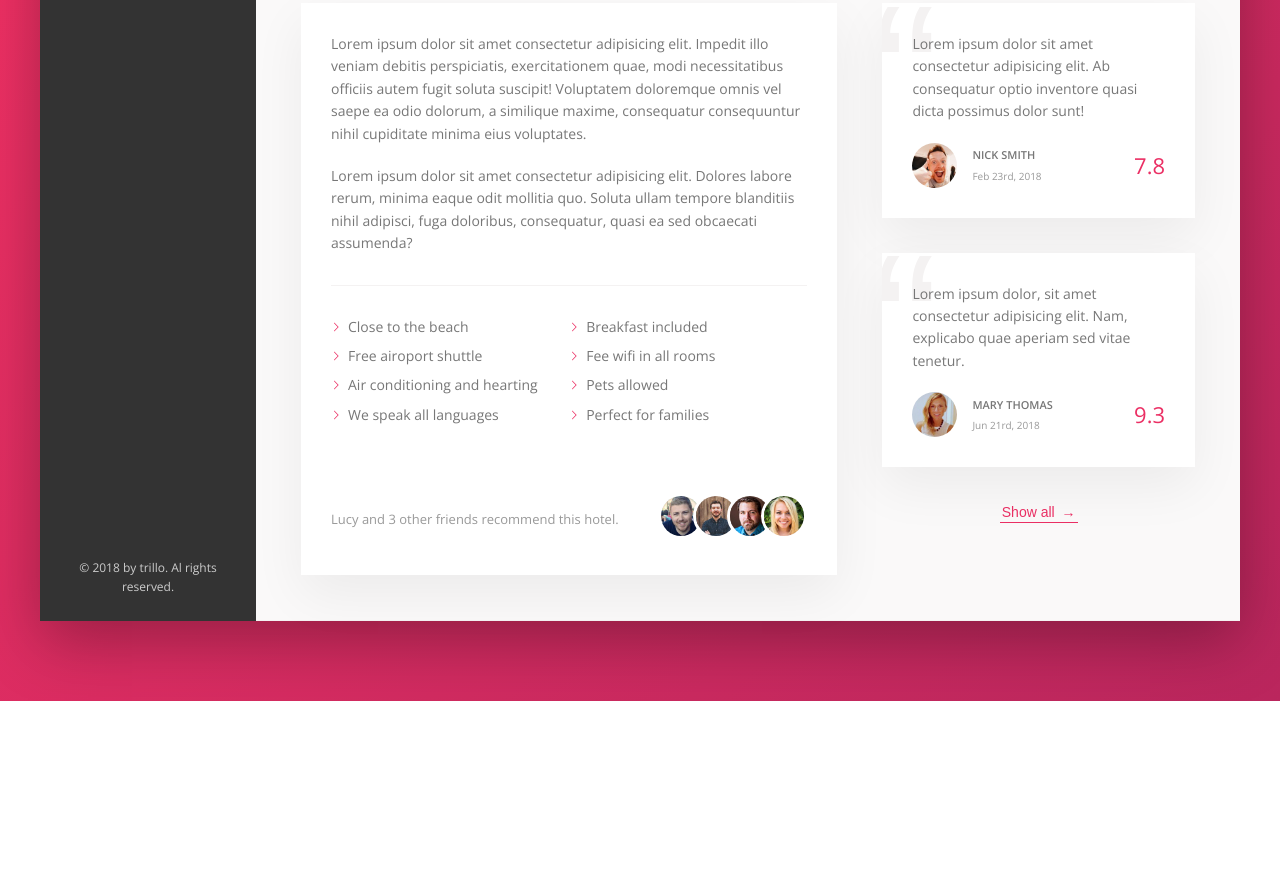
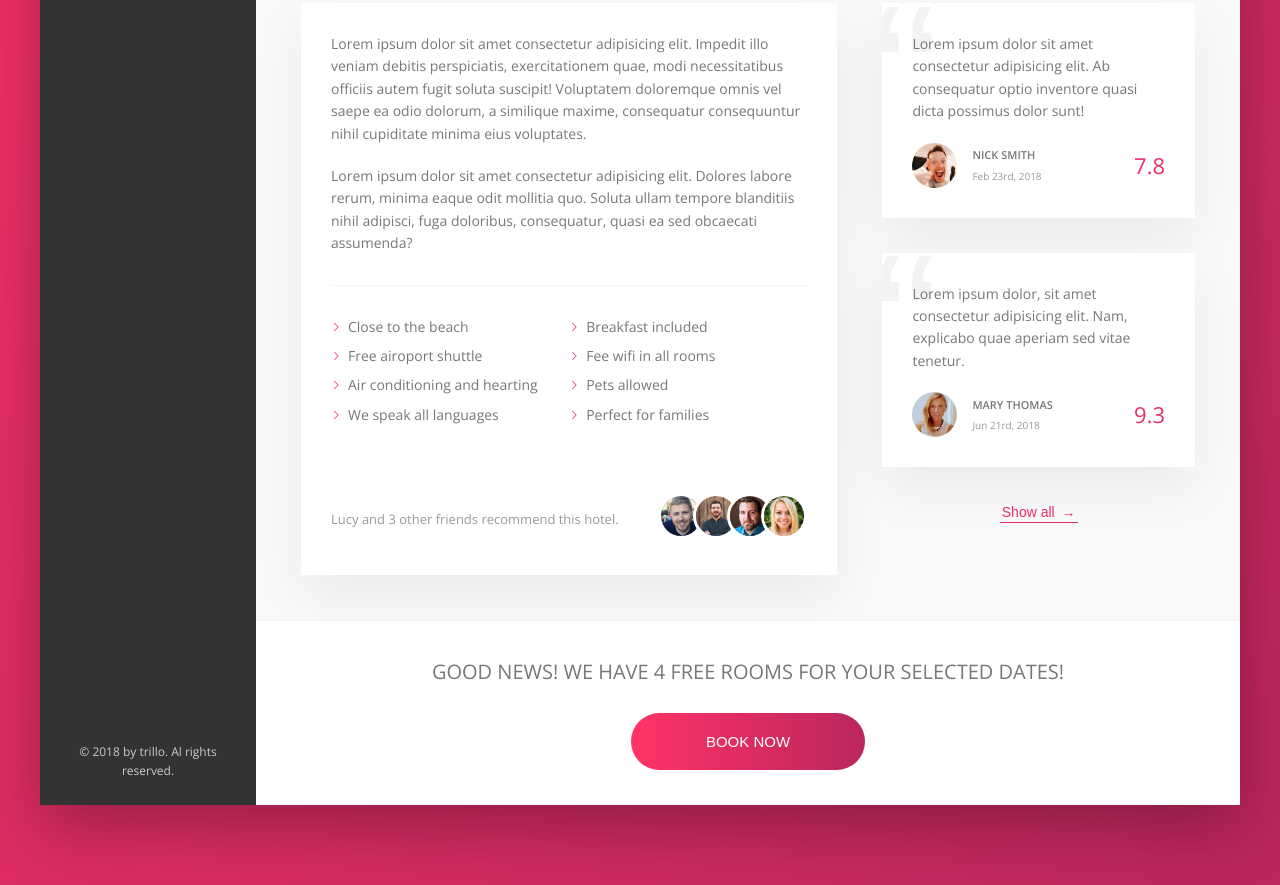
Before and after one commit to Spri85/Trillo, a website: page index.html in a window 1280 px wide. Shown: the part 644-1529 px from the top of the page. Before the commit the page ends 1345 px from the top, so only its background shows below. Drawn offline with nearby package versions, Linux system fonts and the light colour scheme.

Commit message:
completed cta section

```diff
--- a/index.html
+++ b/index.html
@@ -200,6 +200,17 @@
                             <span>&rarr;</span>
                         </button>
                     </div>
+
+
+                </div>
+                <div class="cta">
+                    <h2 class="cta__book-now">
+                        Good news! We have 4 free rooms for your selected dates!
+                    </h2>
+                    <button class="btn">
+                        <span class="btn__visible">Book now</span>
+                        <span class="btn__invisible">Only 4 rooms left</span>
+                    </button>
                 </div>
             </main>
         </div>
--- a/sass/_components.scss
+++ b/sass/_components.scss
@@ -377,3 +377,59 @@
     z-index: 2;
   }
 }
+
+///////////////////////////////
+// CAL TO ACTION
+.cta {
+  padding: 3.5rem 0;
+  text-align: center;
+  &__book-now {
+    text-transform: uppercase;
+    font-size: 2em;
+    font-weight: 300;
+    margin-bottom: 2.5rem;
+  }
+}
+
+///////////////////////////////
+// BUTTON
+.btn {
+  font-size: 1.5rem;
+  font-weight: 300;
+  text-transform: uppercase;
+  border: none;
+  border-radius: 100px;
+  background-image: linear-gradient(to right, var(--color-primary-light), var(--color-primary-dark));
+  color: #fff;
+  position: relative;
+  overflow: hidden;
+  cursor: pointer;
+  &>* {
+    display: inline-block;
+    height: 100%;
+    width: 100%;
+    transition: all .2s;
+  }
+  &__visible {
+    padding: 2rem 7.5rem;
+  }
+  &__invisible {
+    position: absolute;
+    padding: 2rem 0;
+    left: 0;
+    top: -100%;
+  }
+  &:hover {
+    background-image: linear-gradient(to left, var(--color-primary-light), var(--color-primary-dark));
+  }
+  &:hover &__visible {
+    transform: translateY(100%);
+  }
+  &:hover &__invisible {
+    top: 0;
+  }
+  &:focus {
+    outline: none;
+    animation: pulsate 1s infinite;
+  }
+}
```
Also changed, not shown: css/style.css.
